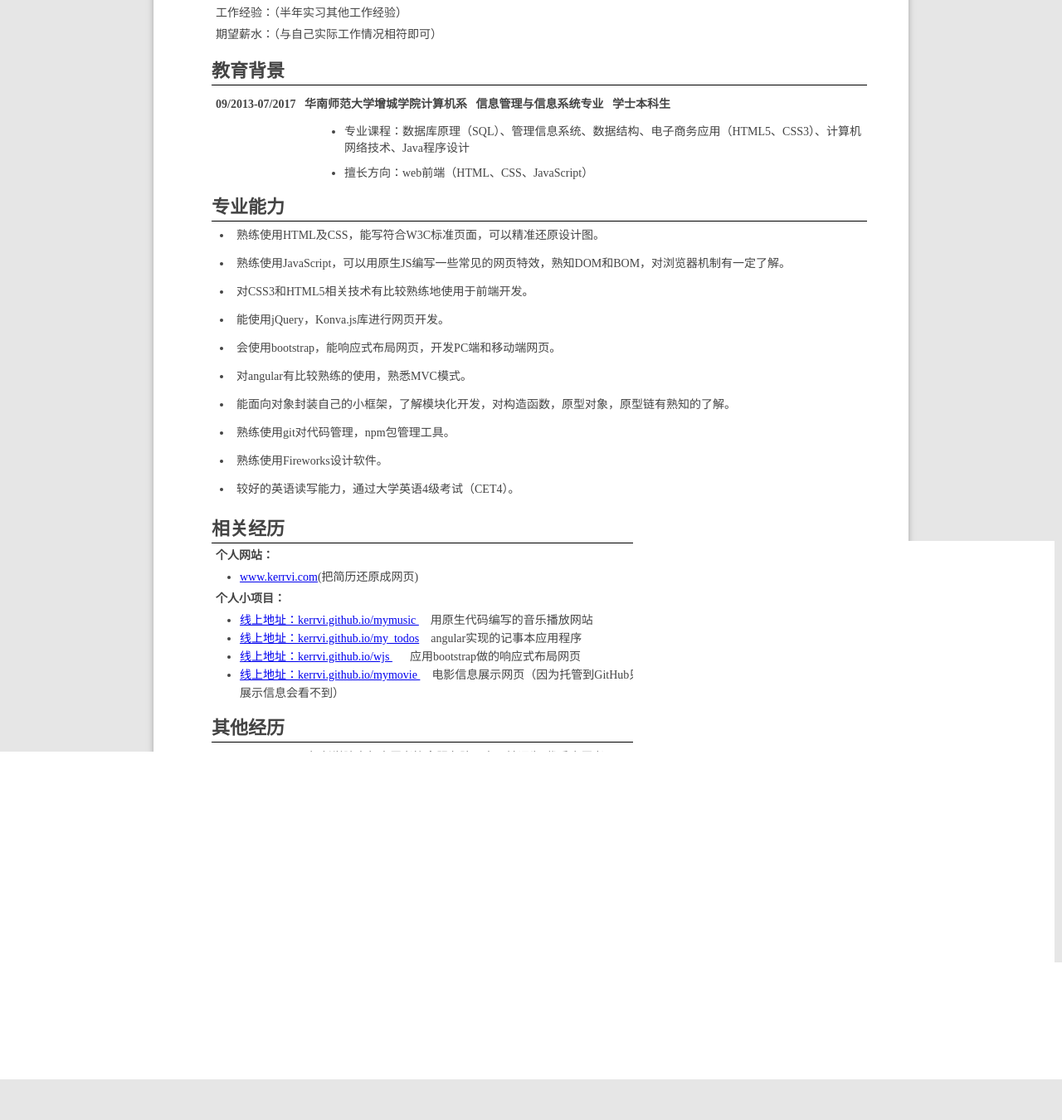
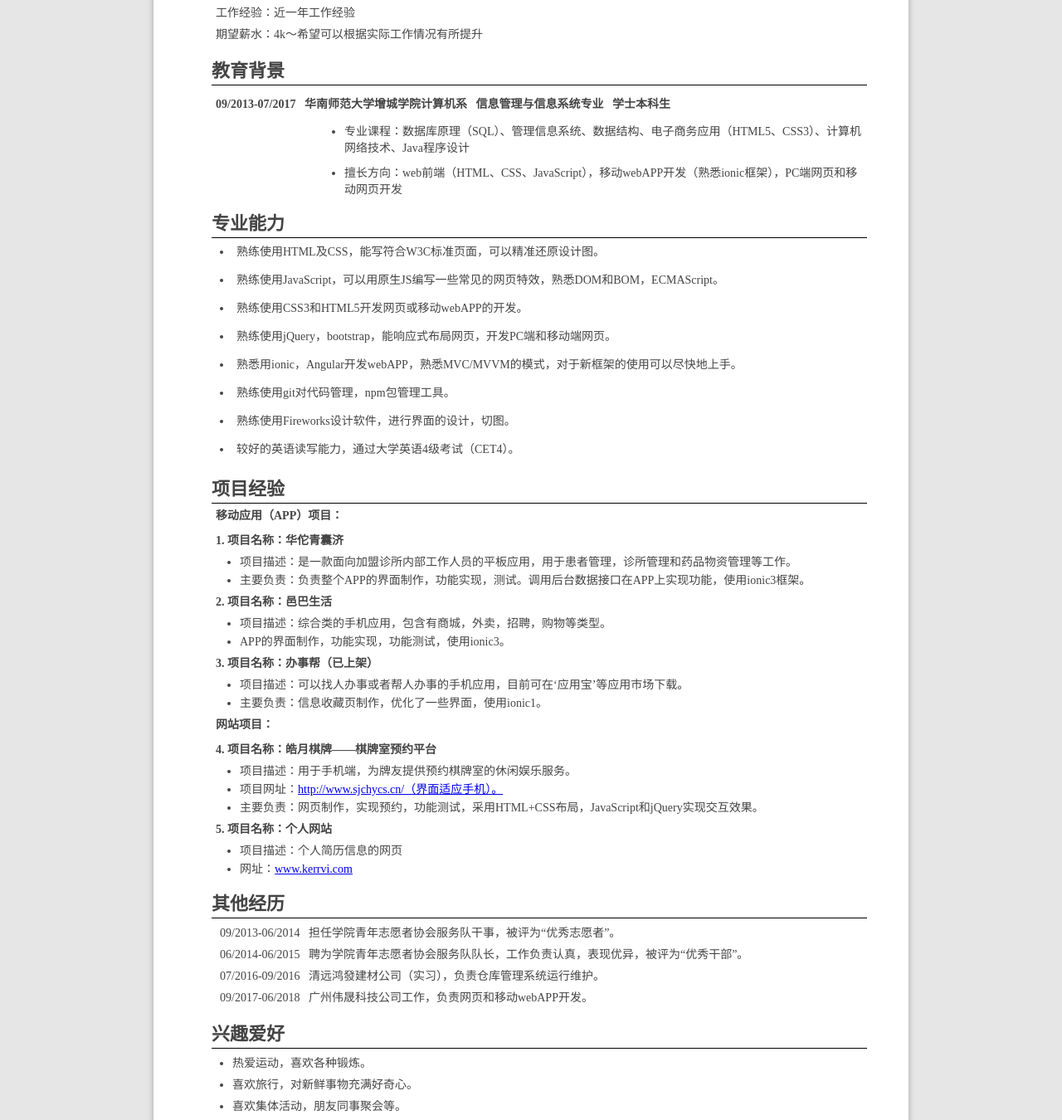
Before and after one commit to kerrvi/jianLi, a plain HTML site: page index.html in a window 1280 px wide. Shown: the part 365-1715 px from the top of the page at 83% size. Before the commit the page ends 1666 px from the top, so only its background shows below. Drawn offline with Linux system fonts and the light colour scheme.

Commit message:
Add files via upload

```diff
--- a/index.html
+++ b/index.html
@@ -14,7 +14,7 @@ script-src * ‘self‘ ‘unsafe-inline‘ ‘unsafe-eval‘;">
     <div class="page-header clearfix">
         <img class="logo" src="images/logo.png" alt="">
         <div class="message">
-            <h1 class="name">曾 科 锐 <span>kerrvi</span></h1>
+            <h1 class="name">曾 科 锐 </h1>
             <p class="sdept">华南师范大学增城学院  计算机系</p>
             <ul>
                 <li>出生年月：1993.03.02</li>
@@ -29,11 +29,11 @@ script-src * ‘self‘ ‘unsafe-inline‘ ‘unsafe-eval‘;">
     <section class="column">
         <h2 class="title">求职意向</h2>
         <div class="content1">
-            <p> 应聘岗位：web前端 </p>
+            <p> 应聘岗位：web前端，HTML5，移动webAPP开发 </p>
             <p> 工作地点：广州	</p>
             <p> 工作性质：全职 </p>
-            <p> 工作经验：（半年实习其他工作经验）</p>
-            <p> 期望薪水：（与自己实际工作情况相符即可） </p>
+            <p> 工作经验：近一年工作经验</p>
+            <p> 期望薪水：4k～希望可以根据实际工作情况有所提升 </p>
         </div>
     </section>
     <!--教育背景-->
@@ -43,7 +43,7 @@ script-src * ‘self‘ ‘unsafe-inline‘ ‘unsafe-eval‘;">
             <p><span>09/2013-07/2017</span>   &nbsp; 华南师范大学增城学院计算机系  &nbsp;    信息管理与信息系统专业    &nbsp;  学士本科生</p>
             <ul>
                 <li>专业课程：数据库原理（SQL）、管理信息系统、数据结构、电子商务应用（HTML5、CSS3）、计算机网络技术、Java程序设计</li>
-                <li>擅长方向：web前端（HTML、CSS、JavaScript）</li>
+                <li>擅长方向：web前端（HTML、CSS、JavaScript），移动webAPP开发（熟悉ionic框架），PC端网页和移动网页开发</li>
             </ul>
         </div>
     </section>
@@ -53,32 +53,47 @@ script-src * ‘self‘ ‘unsafe-inline‘ ‘unsafe-eval‘;">
         <div class="content3">
             <ul>
                 <li>熟练使用HTML及CSS，能写符合W3C标准页面，可以精准还原设计图。</li>
-                <li>熟练使用JavaScript，可以用原生JS编写一些常见的网页特效，熟知DOM和BOM，对浏览器机制有一定了解。</li>
-                <li>对CSS3和HTML5相关技术有比较熟练地使用于前端开发。</li>
-                <li>能使用jQuery，Konva.js库进行网页开发。</li>
-                <li>会使用bootstrap，能响应式布局网页，开发PC端和移动端网页。</li>
-                <li>对angular有比较熟练的使用，熟悉MVC模式。</li>
-                <li>能面向对象封装自己的小框架，了解模块化开发，对构造函数，原型对象，原型链有熟知的了解。</li>
+                <li>熟练使用JavaScript，可以用原生JS编写一些常见的网页特效，熟悉DOM和BOM，ECMAScript。</li>
+                <li>熟练使用CSS3和HTML5开发网页或移动webAPP的开发。</li>
+                <li>熟练使用jQuery，bootstrap，能响应式布局网页，开发PC端和移动端网页。</li>
+                <li>熟悉用ionic，Angular开发webAPP，熟悉MVC/MVVM的模式，对于新框架的使用可以尽快地上手。</li>
                 <li>熟练使用git对代码管理，npm包管理工具。</li>
-                <li>熟练使用Fireworks设计软件。</li>
+                <li>熟练使用Fireworks设计软件，进行界面的设计，切图。</li>
                 <li>较好的英语读写能力，通过大学英语4级考试（CET4）。</li>
             </ul>
         </div>
     </section>
     <!--相关经历-->
     <section class="column">
-        <h2 class="title">相关经历</h2>
+        <h2 class="title">项目经验</h2>
         <div class="content4">
-            <p>个人网站：</p>
+            <p>移动应用（APP）项目：</p>
+            <p class="name">1.	项目名称：华佗青囊济 </p>
             <ul>
-                <li><a href="http://www.kerrvi.com">www.kerrvi.com</a><span>(把简历还原成网页)</span></li>
+                <li>项目描述：是一款面向加盟诊所内部工作人员的平板应用，用于患者管理，诊所管理和药品物资管理等工作。</li>
+                <li>主要负责：负责整个APP的界面制作，功能实现，测试。调用后台数据接口在APP上实现功能，使用ionic3框架。</li>
             </ul>
-            <p>个人小项目：</p>
+            <p class="name">2.	项目名称：邑巴生活 </p>
             <ul>
-                <li><a href="http://kerrvi.github.io/mymusic" target="_blank">线上地址：kerrvi.github.io/mymusic </a>    &nbsp; &nbsp; 用原生代码编写的音乐播放网站</li>
-                <li><a href="http://kerrvi.github.io/my_todos" target="_blank">线上地址：kerrvi.github.io/my_todos</a>    &nbsp;&nbsp;  angular实现的记事本应用程序</li>
-                <li><a href="http://kerrvi.github.io/wjs" target="_blank">线上地址：kerrvi.github.io/wjs </a>        &nbsp;&nbsp;&nbsp; &nbsp;   应用bootstrap做的响应式布局网页</li>
-                <li><a href="http://kerrvi.github.io/mymovie" target="_blank">线上地址：kerrvi.github.io/mymovie </a>        &nbsp; &nbsp;   电影信息展示网页（因为托管到GitHub只能展示静态页面，所以这里跨域请求的动态展示信息会看不到）</li>
+                <li>项目描述：综合类的手机应用，包含有商城，外卖，招聘，购物等类型。</li>
+                <li>APP的界面制作，功能实现，功能测试，使用ionic3。</li>
+            </ul>
+            <p class="name">3.	项目名称：办事帮（已上架） </p>
+            <ul>
+                <li>项目描述：可以找人办事或者帮人办事的手机应用，目前可在‘应用宝’等应用市场下载。</li>
+                <li>主要负责：信息收藏页制作，优化了一些界面，使用ionic1。</li>
+            </ul>
+            <p>网站项目：</p>
+            <p class="name">4.	项目名称：皓月棋牌——棋牌室预约平台  </p>
+            <ul>
+                <li>项目描述：用于手机端，为牌友提供预约棋牌室的休闲娱乐服务。</li>
+                <li>项目网址：<a href="http://www.sjchycs.cn/" target="_blank">http://www.sjchycs.cn/（界面适应手机）。</a></li>
+                <li>主要负责：网页制作，实现预约，功能测试，采用HTML+CSS布局，JavaScript和jQuery实现交互效果。</li>
+            </ul>
+            <p class="name">5.	项目名称：个人网站   </p>
+            <ul>
+                <li>项目描述：个人简历信息的网页</li>
+                <li>网址：<a href="http://www.kerrvi.com" target="_blank">www.kerrvi.com</a></li>
             </ul>
         </div>
     </section>
@@ -88,8 +103,8 @@ script-src * ‘self‘ ‘unsafe-inline‘ ‘unsafe-eval‘;">
         <div class="content5">
             <p>09/2013-06/2014  &nbsp; 担任学院青年志愿者协会服务队干事，被评为“优秀志愿者”。</p>
             <p>06/2014-06/2015  &nbsp; 聘为学院青年志愿者协会服务队队长，工作负责认真，表现优异，被评为“优秀干部”。</p>
-            <p>07/2015-09/2015  &nbsp; 广州朝代皮具公司（实习），负责电脑出单信息整理打印。</p>
             <p>07/2016-09/2016  &nbsp; 清远鸿發建材公司（实习），负责仓库管理系统运行维护。</p>
+            <p>09/2017-06/2018  &nbsp; 广州伟晟科技公司工作，负责网页和移动webAPP开发。</p>
         </div>
     </section>
     <!--兴趣爱好-->
@@ -97,9 +112,9 @@ script-src * ‘self‘ ‘unsafe-inline‘ ‘unsafe-eval‘;">
         <h2 class="title">兴趣爱好</h2>
         <div class="content6">
             <ul>
-                <li>热爱运动，在校期间经常打篮球，跑步；有时乒乓，羽毛球；也喜欢游泳，爬山等。</li>
-                <li>喜欢外出旅行，计划经济省钱的旅行路线，爱探索未知。</li>
-                <li>好古文，对古代传统的文言笔墨很是钦佩。</li>
+                <li>热爱运动，喜欢各种锻炼。</li>
+                <li>喜欢旅行，对新鲜事物充满好奇心。</li>
+                <li>喜欢集体活动，朋友同事聚会等。</li>
             </ul>
         </div>
     </section>
```
